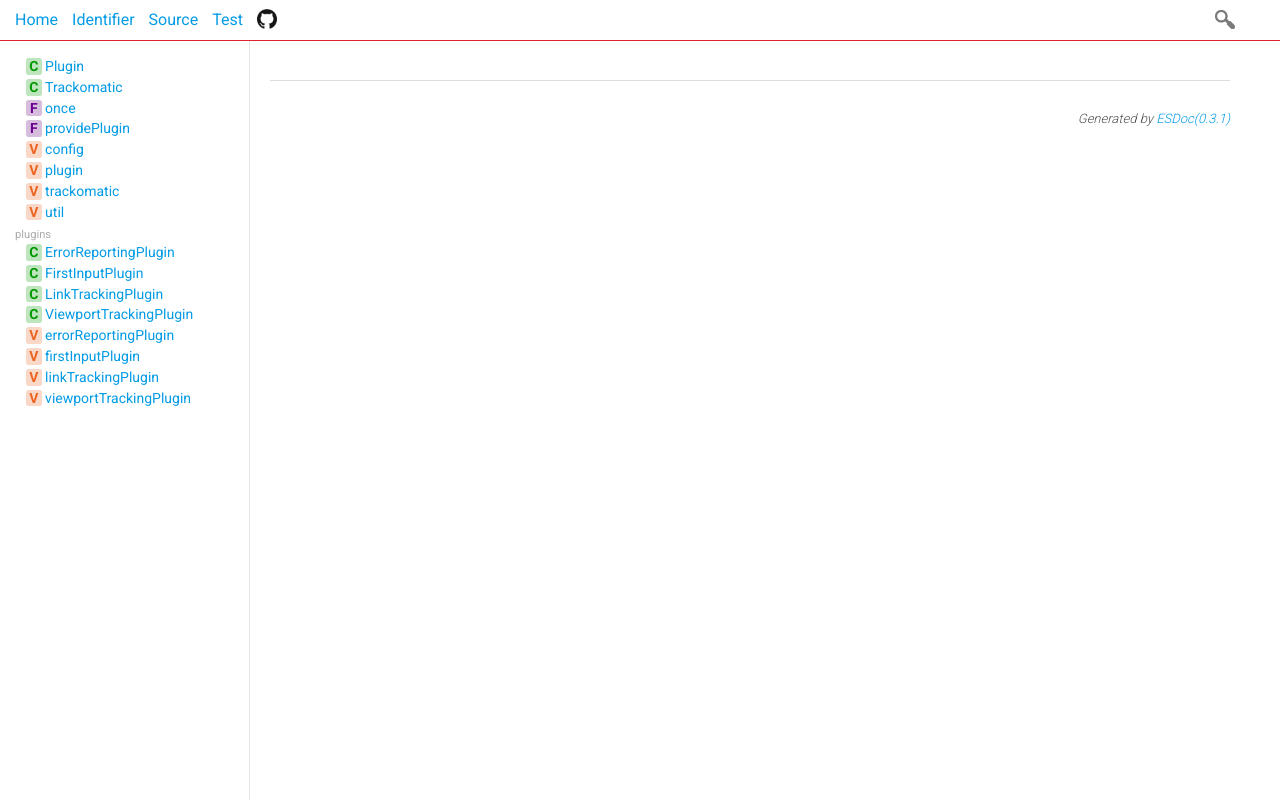
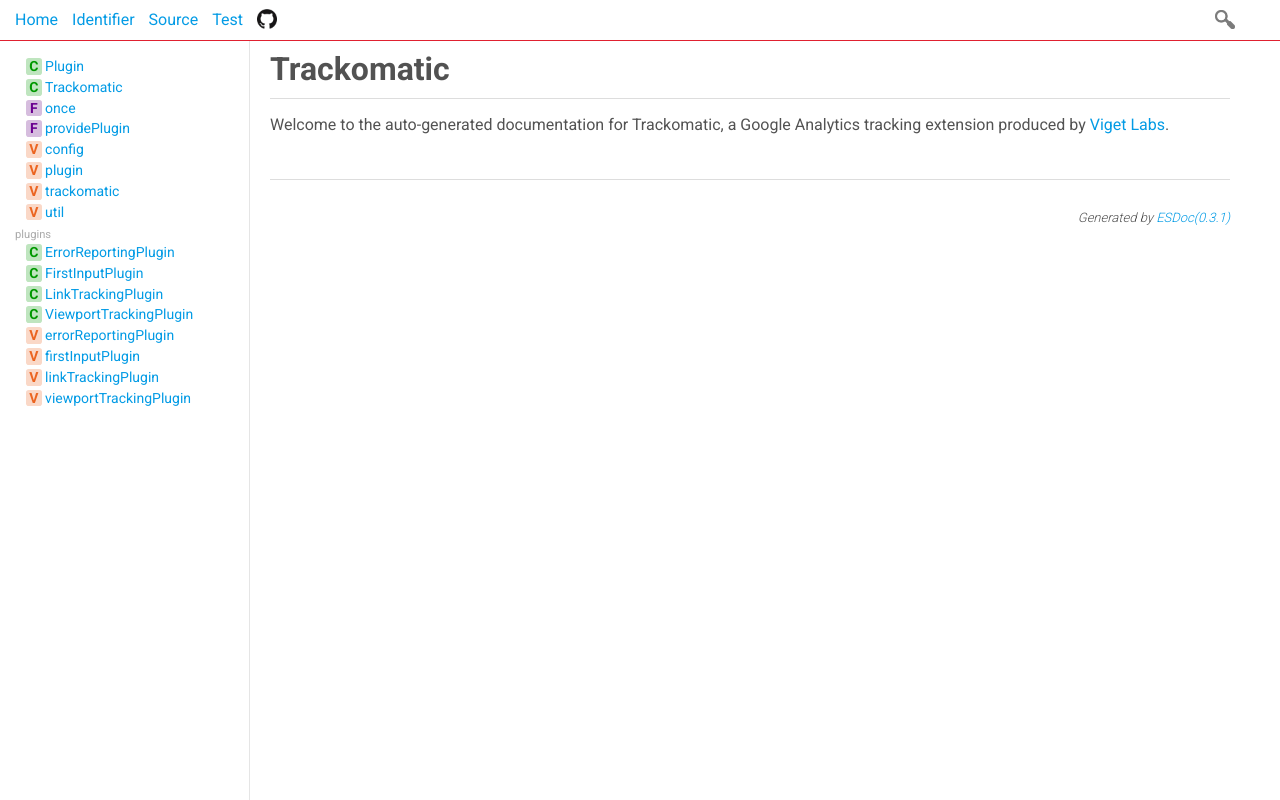
Before and after one commit to vigetlabs/trackomatic, a website: page index.html in a window 1280 px wide. Drawn offline with Linux system fonts and the light colour scheme.

```diff
--- a/index.html
+++ b/index.html
@@ -50,7 +50,9 @@
 </div>
 </nav>
 
-<div class="content" data-ice="content">
+<div class="content" data-ice="content"><div data-ice="index" class="github-markdown"><h1 id="trackomatic">Trackomatic</h1>
+<p>Welcome to the auto-generated documentation for Trackomatic, a Google Analytics tracking extension produced by <a href="http://viget.com">Viget Labs</a>.</p>
+</div>
 </div>
 
 <footer class="footer">
--- a/package.json
+++ b/package.json
@@ -1,6 +1,6 @@
 {
   "name": "trackomatic",
-  "version": "1.1.0",
+  "version": "1.1.1",
   "description": "Viget Labs' GA Tracking Extensions",
   "main": "dist/latest/trackomatic.min.js",
   "engines": {
```
